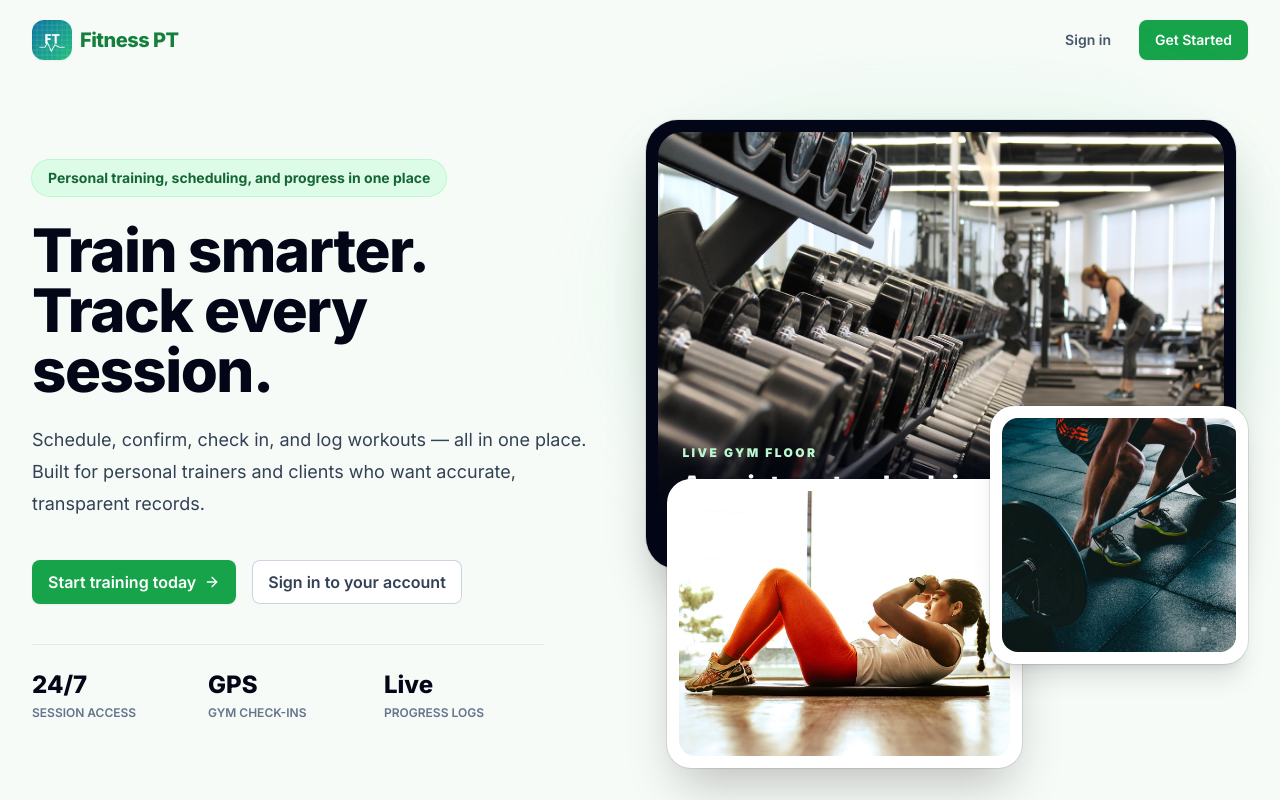
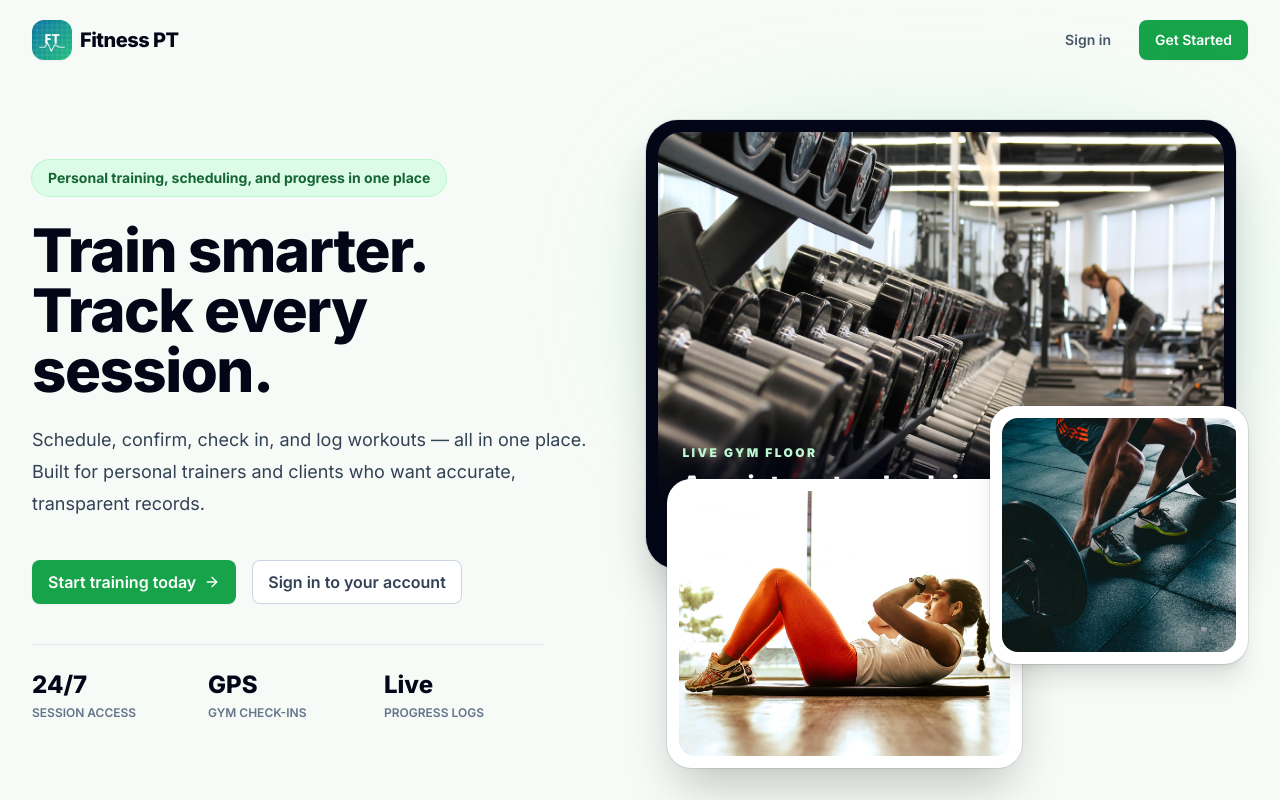
Before and after one commit to thelightville/fitness-app, a Next.js app: page / in a window 1280 px wide. Shown: the top 800 px of the page. Built offline with nearby package versions, Linux system fonts and the light colour scheme.

Commit message:
fix: improve light mode brand contrast
Improve readability of the Fitness PT brand text in light mode.

```diff
--- a/src/app/page.tsx
+++ b/src/app/page.tsx
@@ -71,7 +71,7 @@ export default function HomePage() {
   return (
     <div className="min-h-screen overflow-hidden bg-[#f7fbf7] text-slate-900 dark:bg-slate-950 dark:text-slate-100">
       <header className="mx-auto flex max-w-7xl items-center justify-between gap-3 px-4 py-5 sm:px-6 lg:px-8">
-        <div className="flex min-w-0 items-center gap-2 text-lg font-extrabold tracking-tight text-primary-700 dark:text-primary-400 sm:text-xl">
+        <div className="flex min-w-0 items-center gap-2 text-lg font-extrabold tracking-tight text-slate-950 dark:text-primary-300 sm:text-xl">
           <Image
             src="/images/icon-512.png"
             alt="Fitness PT Tracker"
--- a/src/components/dashboard-nav.tsx
+++ b/src/components/dashboard-nav.tsx
@@ -33,7 +33,7 @@ export function DashboardNav({ user }: { user: { name?: string | null; email?: s
           <div className="flex items-center gap-8">
             <Link
               href="/dashboard"
-              className="flex items-center gap-2 text-xl font-extrabold tracking-tight text-primary-700"
+              className="flex items-center gap-2 text-xl font-extrabold tracking-tight text-slate-950 dark:text-primary-300"
             >
               <div className="rounded-lg bg-primary-600 p-1.5">
                 <Dumbbell className="h-5 w-5 text-white" aria-hidden="true" />
```
